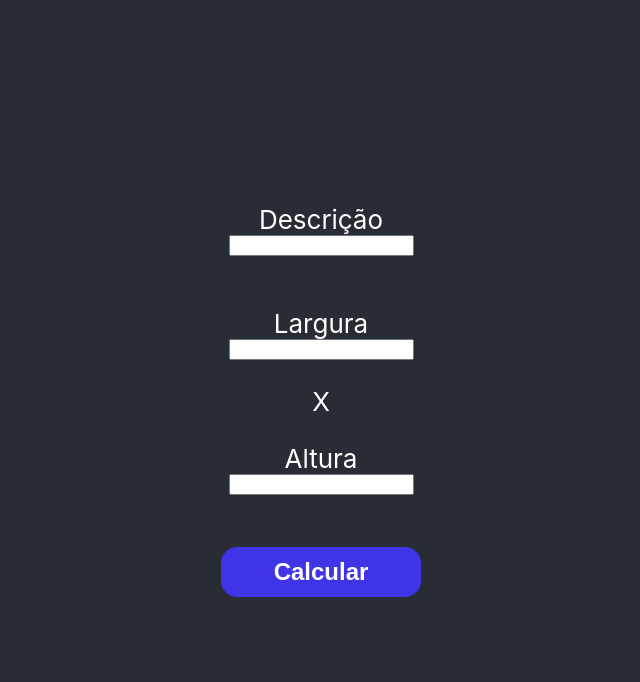
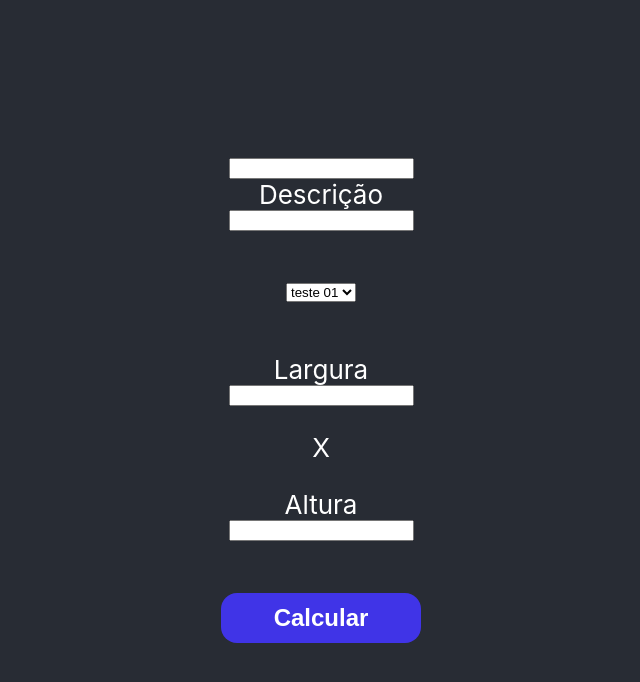
Before and after one commit to EduardoGuedes242/construcoes, a React (Create React App) app: page / in a window 1280 px wide. Shown: the top 682 px of the page, without its empty margins (319-959 px from the left). Built offline with nearby package versions, Linux system fonts and the light colour scheme.

Commit message:
implementacao: implementação do componente proprio dropdown

```diff
--- a/src/App.js
+++ b/src/App.js
@@ -1,22 +1,32 @@
+import { useState } from 'react';
 import './App.css';
 import BotaoProrio from './widgets/botao';
+import DropBox from './widgets/dropdown';
 import EditProprio from './widgets/edit';
 
 function App() {
+
+  const [descricao, setDescricao] = useState('');
+
+  function funcao() {
+    console.log('teste: ' + descricao)
+  }
+
   return (
     <div className="App">
       <header className="App-header">
+        <input value={descricao} onChange={e => setDescricao(e.target.value)}></input>
         <EditProprio title={'Descrição'} />
+        <p></p>
+        <DropBox></DropBox>
         <p></p>
         <EditProprio title={'Largura'} />
         <p>X</p>
         <EditProprio title={'Altura'} />
         <p></p>
-        <BotaoProrio title={'Calcular'} />
+        <BotaoProrio title={'Calcular'} onClick={funcao} />
       </header>
     </div>
   );
 }
-
-
 export default App;
--- /dev/null
+++ b/src/widgets/dropdown.js
@@ -0,0 +1,9 @@
+export default function DropBox() {
+    return <>
+        <select>
+            <option>teste 01</option>
+            <option>teste 02</option>
+            <option>teste 03</option>
+        </select>
+    </>
+}
```
